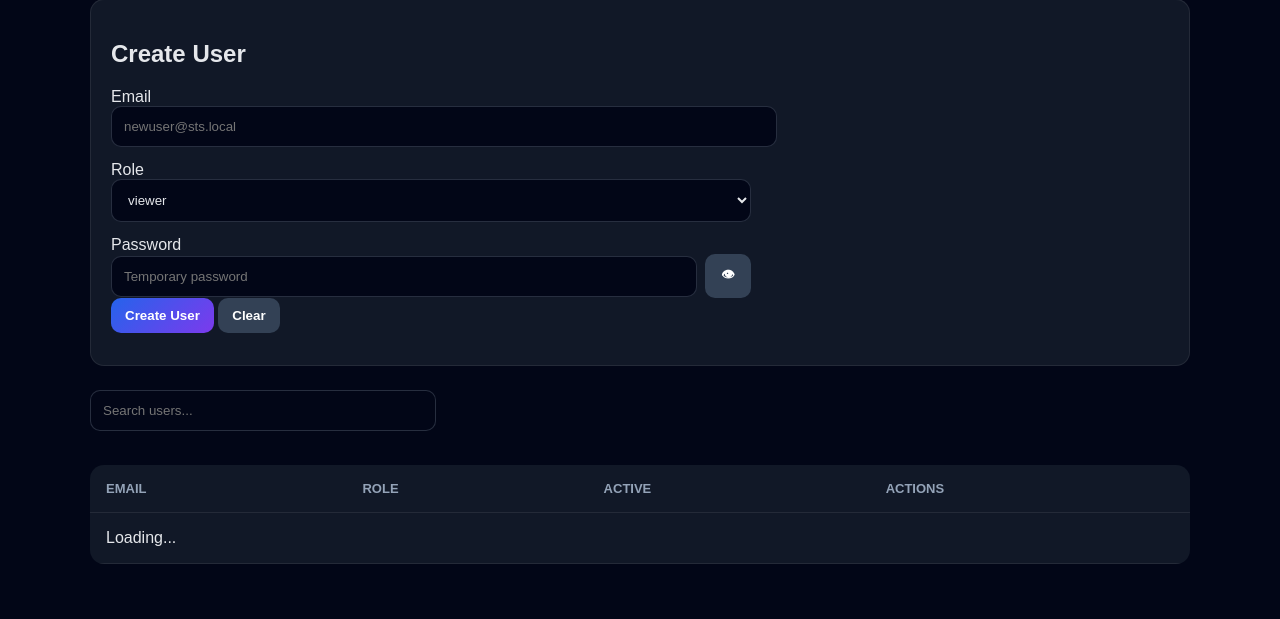
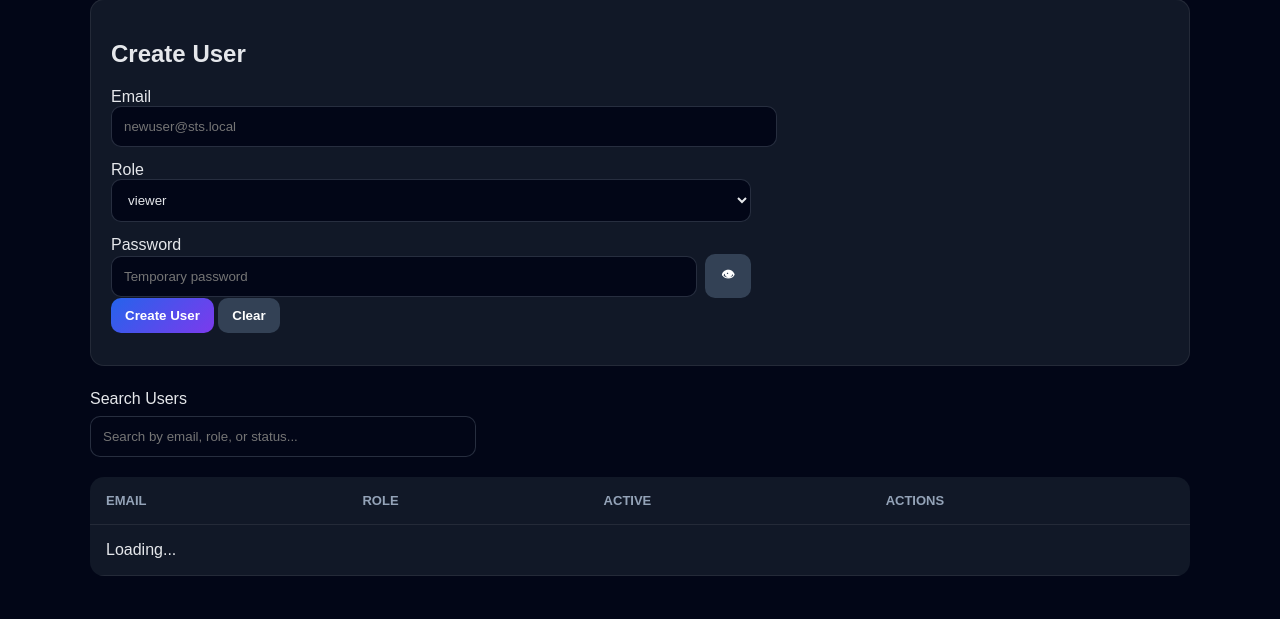
Before and after one commit to loomlogic3/sts-alerthub, a Python web app: template backend/app/templates/users.html in a window 1280 px wide. Shown: the part 181-800 px from the top of the page. Run offline with Jinja, Linux system fonts and the light colour scheme; the template is opened without the code that fills it, so the values that code supplies are empty.

Commit message:
Improve user search label

```diff
--- a/backend/app/templates/users.html
+++ b/backend/app/templates/users.html
@@ -150,12 +150,13 @@ Registered AlertHub users
 </div>
 
 <div style="margin:20px 0;">
+<label>Search Users</label>
 <input
 id="userSearch"
 type="text"
-placeholder="Search users..."
+placeholder="Search by email, role, or status..."
 onkeyup="filterUsers()"
-style="width:320px;"
+style="width:360px; display:block; margin-top:8px;"
 >
 </div>
 
```
